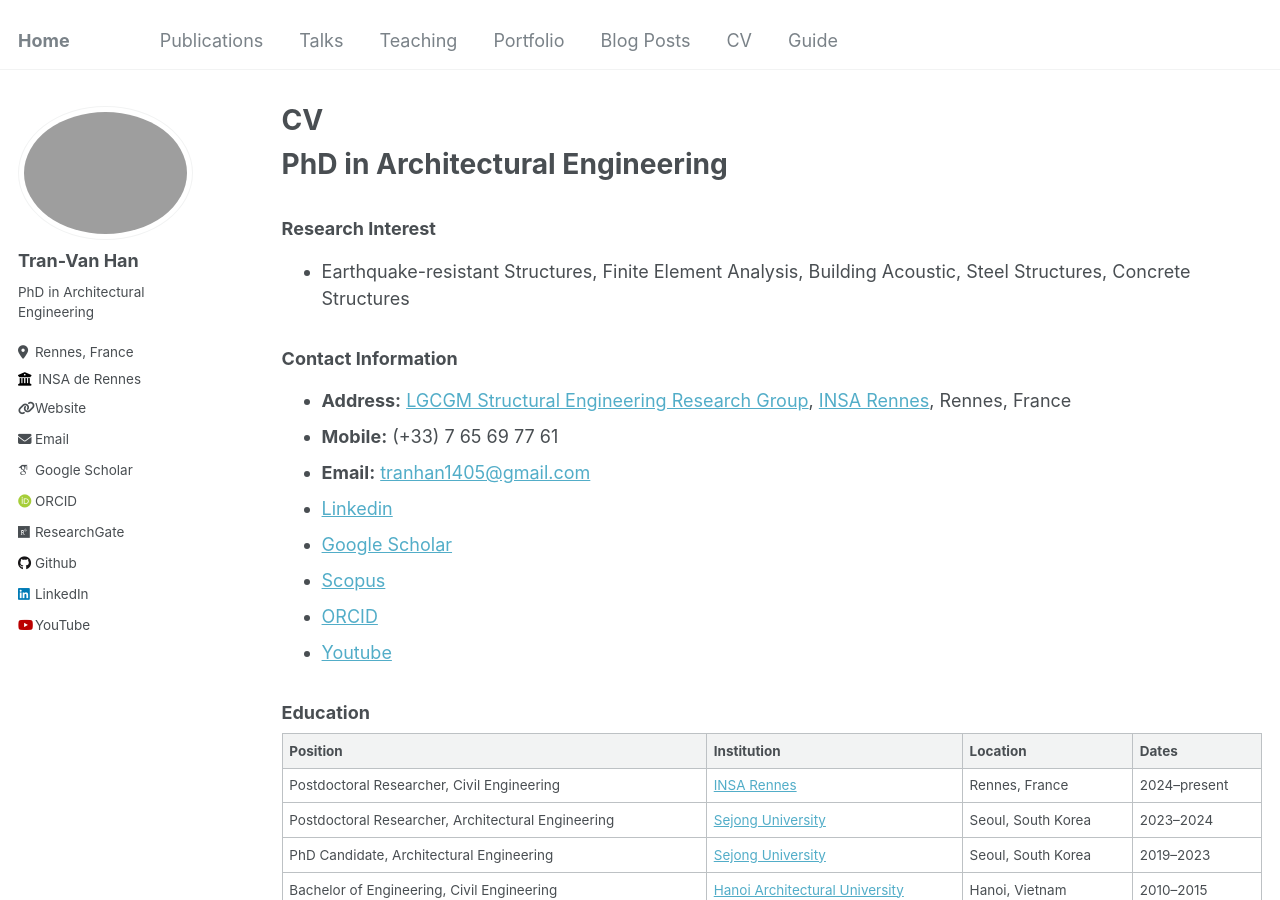
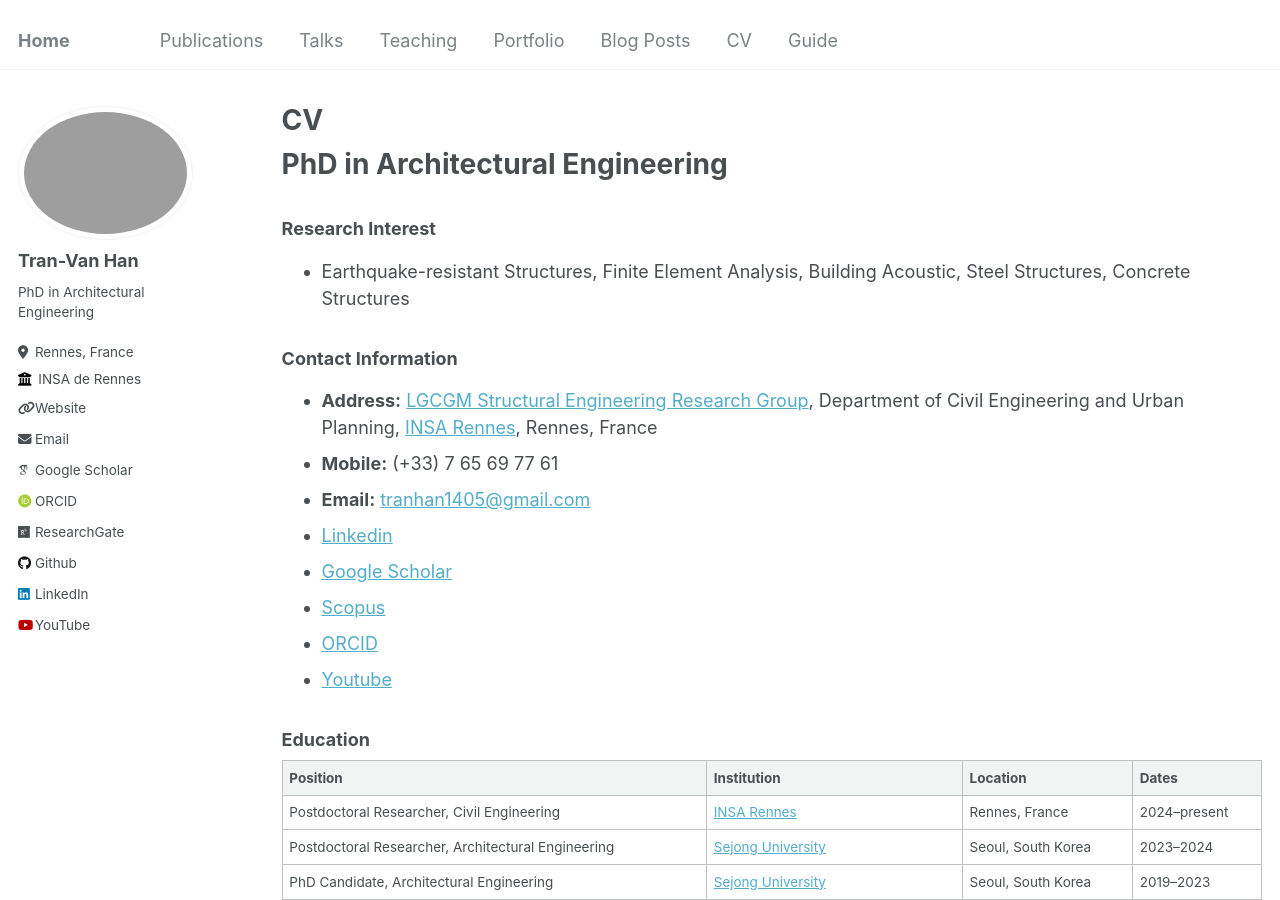
Before and after one commit to tranhan1405/tranhan1405.github.io, a Jekyll site: the page built from _pages/cv.md, in a window 1280 px wide and 900 px high. Built offline with Jekyll 4.4.1, drawn with Linux system fonts in a browser that asks for light colours; some web fonts are replaced.

Commit message:
Update cv.md

```diff
--- a/_pages/cv.md
+++ b/_pages/cv.md
@@ -15,8 +15,11 @@
 ### Research Interest
   - Earthquake-resistant Structures, Finite Element Analysis, Building Acoustic, Steel Structures, Concrete Structures
 
+
+
+
 ### Contact Information
-- **Address:** [LGCGM Structural Engineering Research Group](https://www.insa-rennes.fr/en/lgcgm.html),  [INSA Rennes](https://www.insa-rennes.fr/index.html), Rennes, France
+- **Address:** [LGCGM Structural Engineering Research Group](https://www.insa-rennes.fr/en/lgcgm.html), Department of Civil Engineering and Urban Planning, [INSA Rennes](https://www.insa-rennes.fr/index.html), Rennes, France
 - **Mobile:** (+33) 7 65 69 77 61
 - **Email:** [tranhan1405@gmail.com](mailto:tranhan1405@gmail.com)
 - [Linkedin](https://www.linkedin.com/in/tranhan1405/)
```
